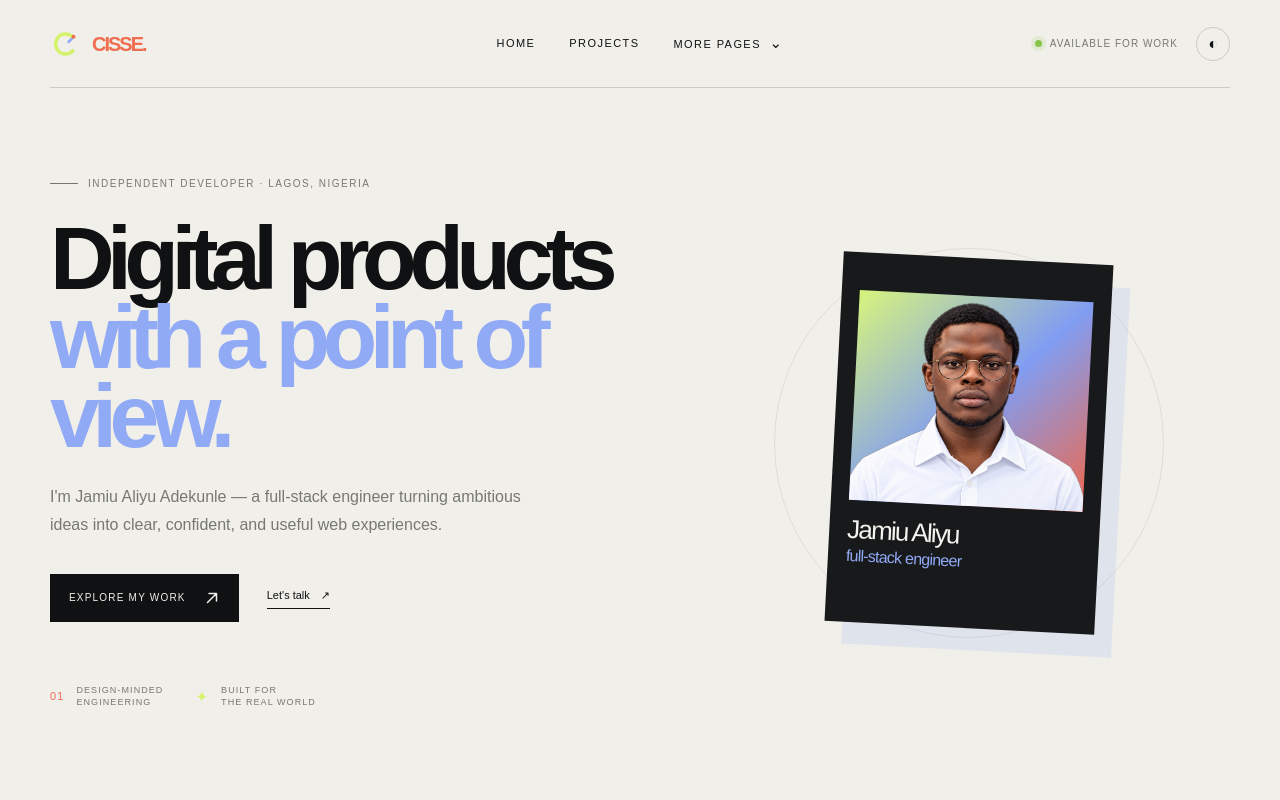
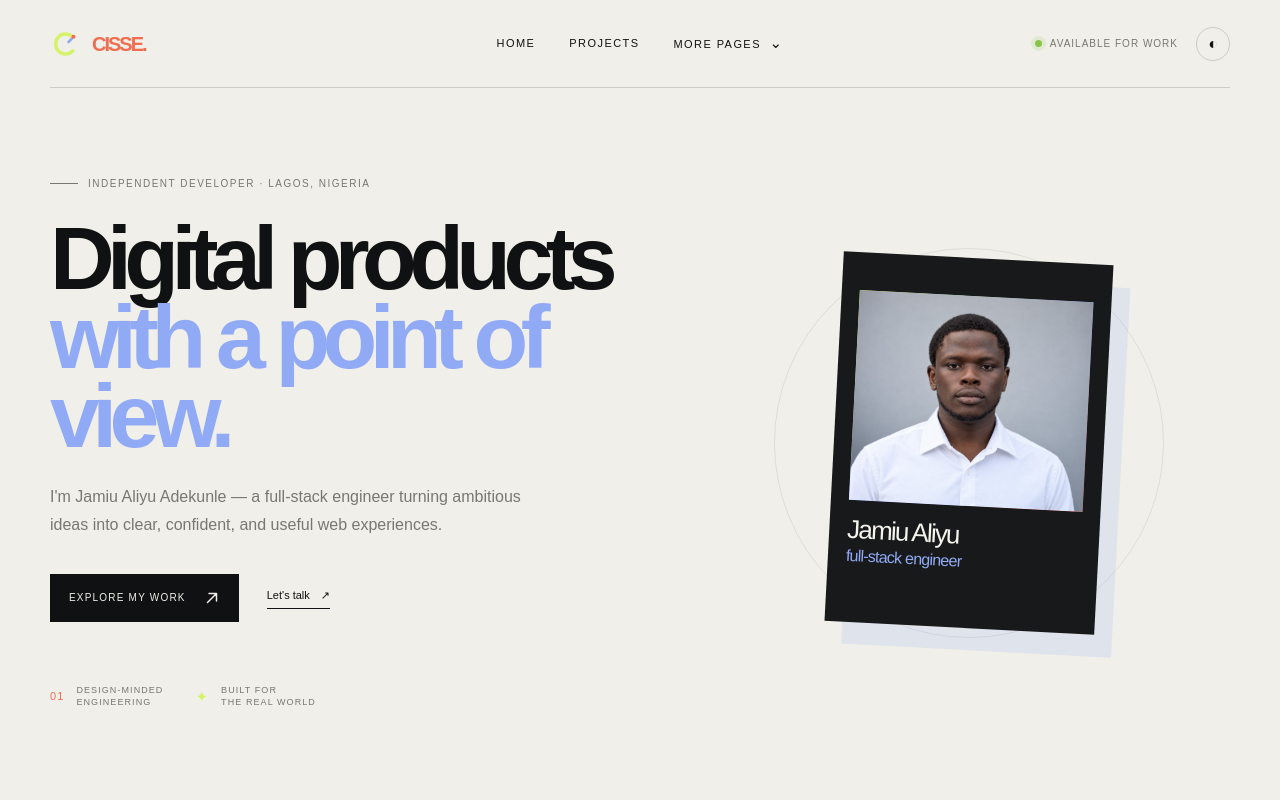
Before and after one commit to cisseally99/cisses-portfolio, a Next.js app: page / in a window 1280 px wide. Shown: the top 800 px of the page. Built offline with nearby package versions, Linux system fonts and the light colour scheme.

Commit message:
Restore profile photo in hero

```diff
--- a/app/page.tsx
+++ b/app/page.tsx
@@ -32,7 +32,7 @@ export default function Home() {
           <div className="hero-proof"><span>01</span><p>Design-minded<br />engineering</p><span>✦</span><p>Built for<br />the real world</p></div>
         </div>
         <div className="hero-visual" aria-label="Abstract developer profile graphic">
-          <div className="visual-card"><div className="avatar-placeholder" style={{ position: "relative" }}><Image src="/mascot.png" alt="Illustrated mascot of Jamiu Aliyu Adekunle" fill priority sizes="260px" /></div><div className="card-name">Jamiu Aliyu<br /><em>full-stack engineer</em></div></div>
+          <div className="visual-card"><div className="avatar-placeholder" style={{ position: "relative" }}><Image src="/profile.jpg" alt="Jamiu Aliyu Adekunle" fill priority sizes="260px" /></div><div className="card-name">Jamiu Aliyu<br /><em>full-stack engineer</em></div></div>
         </div>
       </section>
 
```
